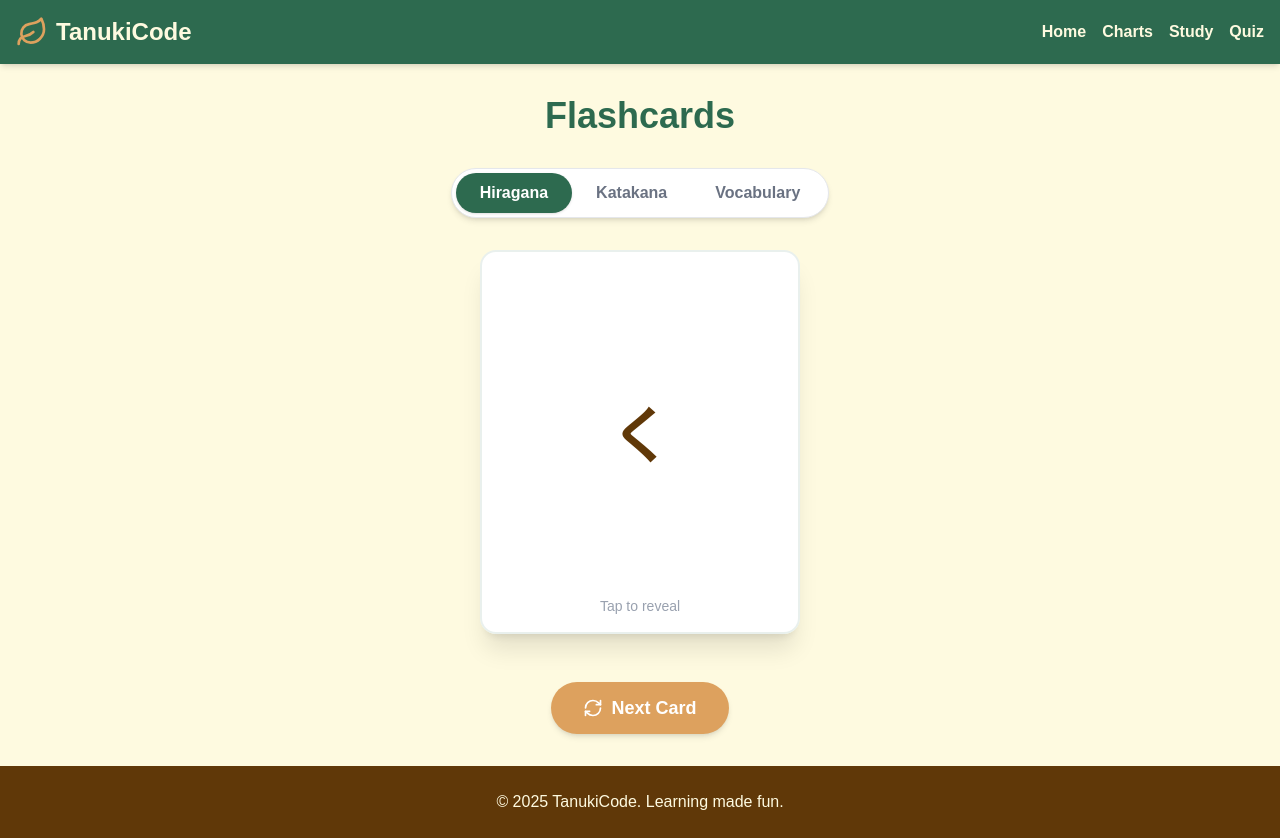
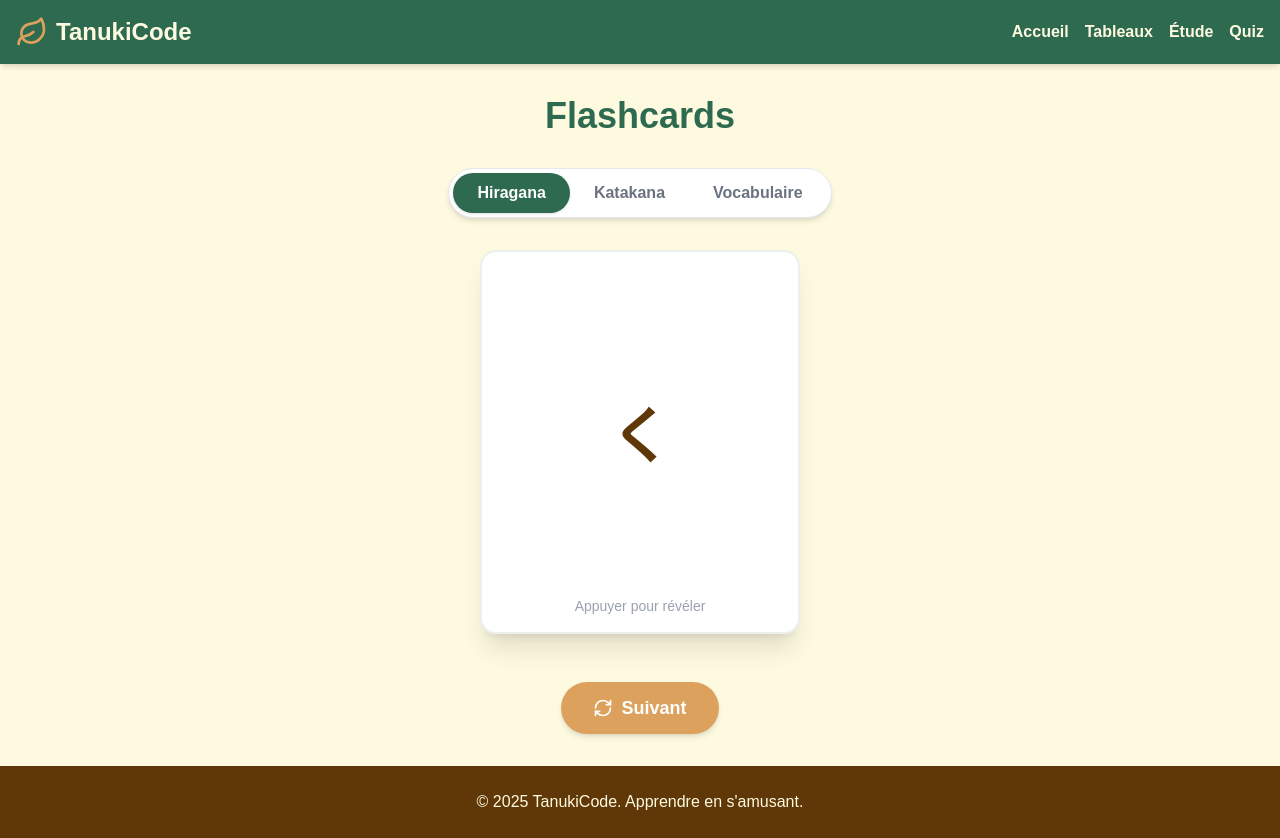
Before and after one commit to Fbrend23/TanukiCode, a Vue app: page /study in a window 1280 px wide. Built offline with nearby package versions, Linux system fonts and the light colour scheme; the HTML template or start-up script is replaced by a standard one.

Commit message:
feat(i18n): translate entire website to French

```diff
--- a/src/App.vue
+++ b/src/App.vue
@@ -13,9 +13,9 @@ import { Leaf } from 'lucide-vue-next';
           <span class="text-2xl font-display font-bold">TanukiCode</span>
         </div>
         <nav class="flex gap-4">
-          <RouterLink to="/" class="font-bold hover:text-tanuki-brown transition-colors">Home</RouterLink>
-          <RouterLink to="/charts" class="font-bold hover:text-tanuki-brown transition-colors">Charts</RouterLink>
-          <RouterLink to="/study" class="font-bold hover:text-tanuki-brown transition-colors">Study</RouterLink>
+          <RouterLink to="/" class="font-bold hover:text-tanuki-brown transition-colors">Accueil</RouterLink>
+          <RouterLink to="/charts" class="font-bold hover:text-tanuki-brown transition-colors">Tableaux</RouterLink>
+          <RouterLink to="/study" class="font-bold hover:text-tanuki-brown transition-colors">Étude</RouterLink>
           <RouterLink to="/quiz" class="font-bold hover:text-tanuki-brown transition-colors">Quiz</RouterLink>
         </nav>
       </div>
@@ -28,7 +28,7 @@ import { Leaf } from 'lucide-vue-next';
 
     <!-- Footer -->
     <footer class="bg-tanuki-brown-dark text-tanuki-beige py-6 text-center">
-      <p>&copy; 2025 TanukiCode. Learning made fun.</p>
+      <p>&copy; 2025 TanukiCode. Apprendre en s'amusant.</p>
     </footer>
   </div>
 </template>
--- a/src/data/vocabulary.ts
+++ b/src/data/vocabulary.ts
@@ -12,54 +12,54 @@ export const vocabulary: VocabularyWord[] = [
     word: 'こんにちは',
     reading: 'こんにちは',
     romaji: 'Konnichiwa',
-    meaning: 'Hello',
+    meaning: 'Bonjour',
     category: 'greetings',
   },
   {
     word: 'ありがとう',
     reading: 'ありがとう',
     romaji: 'Arigatou',
-    meaning: 'Thank you',
+    meaning: 'Merci',
     category: 'greetings',
   },
   {
     word: 'さようなら',
     reading: 'さようなら',
     romaji: 'Sayounara',
-    meaning: 'Goodbye',
+    meaning: 'Au revoir',
     category: 'greetings',
   },
   {
     word: 'おはよう',
     reading: 'おはよう',
     romaji: 'Ohayou',
-    meaning: 'Good morning',
+    meaning: 'Bonjour (Matin)',
     category: 'greetings',
   },
   {
     word: 'おやすみ',
     reading: 'おやすみ',
     romaji: 'Oyasumi',
-    meaning: 'Good night',
+    meaning: 'Bonne nuit',
     category: 'greetings',
   },
 
   // Numbers
-  { word: 'いち', reading: 'いち', romaji: 'Ichi', meaning: 'One', category: 'numbers' },
-  { word: 'に', reading: 'に', romaji: 'Ni', meaning: 'Two', category: 'numbers' },
-  { word: 'さん', reading: 'さん', romaji: 'San', meaning: 'Three', category: 'numbers' },
-  { word: 'よん', reading: 'よん', romaji: 'Yon', meaning: 'Four', category: 'numbers' },
-  { word: 'ご', reading: 'ご', romaji: 'Go', meaning: 'Five', category: 'numbers' },
+  { word: 'いち', reading: 'いち', romaji: 'Ichi', meaning: 'Un', category: 'numbers' },
+  { word: 'に', reading: 'に', romaji: 'Ni', meaning: 'Deux', category: 'numbers' },
+  { word: 'さん', reading: 'さん', romaji: 'San', meaning: 'Trois', category: 'numbers' },
+  { word: 'よん', reading: 'よん', romaji: 'Yon', meaning: 'Quatre', category: 'numbers' },
+  { word: 'ご', reading: 'ご', romaji: 'Go', meaning: 'Cinq', category: 'numbers' },
   { word: 'ろく', reading: 'ろく', romaji: 'Roku', meaning: 'Six', category: 'numbers' },
-  { word: 'なな', reading: 'なな', romaji: 'Nana', meaning: 'Seven', category: 'numbers' },
-  { word: 'はち', reading: 'はち', romaji: 'Hachi', meaning: 'Eight', category: 'numbers' },
-  { word: 'きゅう', reading: 'きゅう', romaji: 'Kyuu', meaning: 'Nine', category: 'numbers' },
-  { word: 'じゅう', reading: 'じゅう', romaji: 'Juu', meaning: 'Ten', category: 'numbers' },
+  { word: 'なな', reading: 'なな', romaji: 'Nana', meaning: 'Sept', category: 'numbers' },
+  { word: 'はち', reading: 'はち', romaji: 'Hachi', meaning: 'Huit', category: 'numbers' },
+  { word: 'きゅう', reading: 'きゅう', romaji: 'Kyuu', meaning: 'Neuf', category: 'numbers' },
+  { word: 'じゅう', reading: 'じゅう', romaji: 'Juu', meaning: 'Dix', category: 'numbers' },
 
   // Colors
-  { word: 'あか', reading: 'あか', romaji: 'Aka', meaning: 'Red', category: 'colors' },
-  { word: 'あお', reading: 'あお', romaji: 'Ao', meaning: 'Blue', category: 'colors' },
-  { word: 'しろ', reading: 'しろ', romaji: 'Shiro', meaning: 'White', category: 'colors' },
-  { word: 'くろ', reading: 'くろ', romaji: 'Kuro', meaning: 'Black', category: 'colors' },
-  { word: 'きいろ', reading: 'きいろ', romaji: 'Kiiro', meaning: 'Yellow', category: 'colors' },
+  { word: 'あか', reading: 'あか', romaji: 'Aka', meaning: 'Rouge', category: 'colors' },
+  { word: 'あお', reading: 'あお', romaji: 'Ao', meaning: 'Bleu', category: 'colors' },
+  { word: 'しろ', reading: 'しろ', romaji: 'Shiro', meaning: 'Blanc', category: 'colors' },
+  { word: 'くろ', reading: 'くろ', romaji: 'Kuro', meaning: 'Noir', category: 'colors' },
+  { word: 'きいろ', reading: 'きいろ', romaji: 'Kiiro', meaning: 'Jaune', category: 'colors' },
 ]
--- a/src/views/HomeView.vue
+++ b/src/views/HomeView.vue
@@ -11,16 +11,17 @@ import { ArrowRight } from 'lucide-vue-next';
         </div>
 
         <h1 class="text-5xl font-display font-bold text-tanuki-green mb-4">
-            Welcome to TanukiCode
+            Bienvenue sur TanukiCode
         </h1>
 
         <p class="text-xl text-tanuki-brown-dark mb-8 max-w-lg">
-            Master Hiragana, Katakana, and basic Japanese vocabulary with our friendly raccoon dog companion!
+            Maîtrisez les Hiragana, Katakana et le vocabulaire japonais de base avec notre sympathique compagnon tanuki
+            !
         </p>
 
         <button
             class="bg-tanuki-gold hover:bg-yellow-500 text-white font-bold py-4 px-8 rounded-full text-xl shadow-lg transition-transform transform hover:scale-105 flex items-center gap-2 cursor-pointer">
-            Start Learning
+            Commencer à apprendre
             <ArrowRight class="w-6 h-6" />
         </button>
     </div>
--- a/src/views/KanaChartView.vue
+++ b/src/views/KanaChartView.vue
@@ -9,7 +9,7 @@ const currentKana = computed(() => mode.value === 'hiragana' ? hiragana : kataka
 
 <template>
     <div class="flex flex-col items-center">
-        <h2 class="text-4xl font-display font-bold text-tanuki-green mb-8">Kana Charts</h2>
+        <h2 class="text-4xl font-display font-bold text-tanuki-green mb-8">Tableaux des Kana</h2>
 
         <!-- Toggle -->
         <div class="flex bg-white rounded-full p-1 shadow-md mb-8 border border-gray-200">
--- a/src/views/QuizView.vue
+++ b/src/views/QuizView.vue
@@ -88,14 +88,14 @@ function getAnswerText(item: QuizItem) {
                 <span>Score: {{ score }} / {{ total }}</span>
             </div>
             <div class="text-tanuki-green font-bold">
-                Streak: {{ streak }} 🔥
+                Série: {{ streak }} 🔥
             </div>
         </div>
 
         <div
             class="bg-white p-12 rounded-3xl shadow-lg border-2 border-tanuki-beige w-full text-center mb-8 relative overflow-hidden">
             <div class="text-6xl font-bold text-tanuki-brown-dark mb-4">{{ getDisplayText(currentQuestion) }}</div>
-            <p class="text-gray-400">Select the correct Meaning / Romaji</p>
+            <p class="text-gray-400">Choisir la bonne Signification / Romaji</p>
 
             <!-- Feedback Overlay -->
             <div v-if="isAnswered"
@@ -103,12 +103,12 @@ function getAnswerText(item: QuizItem) {
                 :class="isCorrect ? 'bg-green-100/50' : 'bg-red-100/50'">
                 <div v-if="isCorrect" class="text-green-600 flex flex-col items-center animate-bounce-short">
                     <Check class="w-20 h-20" />
-                    <span class="text-2xl font-bold">Correct!</span>
+                    <span class="text-2xl font-bold">Correct !</span>
                 </div>
                 <div v-else class="text-red-500 flex flex-col items-center">
                     <X class="w-20 h-20" />
-                    <span class="text-2xl font-bold">Oops!</span>
-                    <span class="text-lg text-gray-600 mt-2">It was "{{ getAnswerText(currentQuestion) }}"</span>
+                    <span class="text-2xl font-bold">Oups !</span>
+                    <span class="text-lg text-gray-600 mt-2">C'était "{{ getAnswerText(currentQuestion) }}"</span>
                 </div>
             </div>
         </div>
@@ -129,7 +129,7 @@ function getAnswerText(item: QuizItem) {
         <!-- Next Button -->
         <button v-if="isAnswered" @click="nextQuestion"
             class="mt-8 bg-tanuki-green text-white font-bold py-3 px-12 rounded-full shadow-lg hover:bg-green-700 transition-colors animate-fade-in">
-            Next Question
+            Question Suivante
         </button>
     </div>
 </template>
--- a/src/views/StudyView.vue
+++ b/src/views/StudyView.vue
@@ -57,9 +57,17 @@ function flipCard() {
 
         <!-- Mode Toggle -->
         <div class="flex bg-white rounded-full p-1 shadow-md mb-8 border border-gray-200">
-            <button v-for="m in ['hiragana', 'katakana', 'vocabulary']" :key="m" @click="mode = m as any"
-                :class="['px-6 py-2 rounded-full font-bold transition-all capitalize', mode === m ? 'bg-tanuki-green text-white shadow-sm' : 'text-gray-500 hover:text-tanuki-green']">
-                {{ m }}
+            <button @click="mode = 'hiragana'"
+                :class="['px-6 py-2 rounded-full font-bold transition-all capitalize', mode === 'hiragana' ? 'bg-tanuki-green text-white shadow-sm' : 'text-gray-500 hover:text-tanuki-green']">
+                Hiragana
+            </button>
+            <button @click="mode = 'katakana'"
+                :class="['px-6 py-2 rounded-full font-bold transition-all capitalize', mode === 'katakana' ? 'bg-tanuki-green text-white shadow-sm' : 'text-gray-500 hover:text-tanuki-green']">
+                Katakana
+            </button>
+            <button @click="mode = 'vocabulary'"
+                :class="['px-6 py-2 rounded-full font-bold transition-all capitalize', mode === 'vocabulary' ? 'bg-tanuki-green text-white shadow-sm' : 'text-gray-500 hover:text-tanuki-green']">
+                Vocabulaire
             </button>
         </div>
 
@@ -74,15 +82,15 @@ function flipCard() {
                         <span class="block text-6xl font-bold text-tanuki-brown-dark mb-2">{{ frontText }}</span>
                         <!-- Show reading for vocab on front if needed, or keeping it hidden -->
                     </div>
-                    <span class="absolute bottom-4 text-gray-400 text-sm">Tap to reveal</span>
+                    <span class="absolute bottom-4 text-gray-400 text-sm">Appuyer pour révéler</span>
                 </div>
 
                 <!-- Back -->
                 <div
                     class="face back absolute w-full h-full bg-tanuki-green text-white flex flex-col items-center justify-center rounded-2xl backface-hidden rotate-y-180">
                     <span class="text-4xl font-bold mb-4 px-4 text-center">{{ currentCard.meaning || currentCard.romaji
-                        }}</span>
-                    <span class="text-xl opacity-80">{{ currentCard.meaning ? 'Meaning' : 'Romaji' }}</span>
+                    }}</span>
+                    <span class="text-xl opacity-80">{{ currentCard.meaning ? 'Signification' : 'Romaji' }}</span>
                     <span v-if="currentCard.meaning" class="text-sm mt-2 opacity-60">({{ currentCard.romaji }})</span>
                 </div>
             </div>
@@ -93,7 +101,7 @@ function flipCard() {
             <button @click="nextCard"
                 class="flex items-center gap-2 bg-tanuki-gold hover:bg-yellow-600 text-white font-bold py-3 px-8 rounded-full text-lg shadow-md transition-transform hover:scale-105">
                 <RefreshCw class="w-5 h-5" />
-                Next Card
+                Suivant
             </button>
         </div>
     </div>
```
